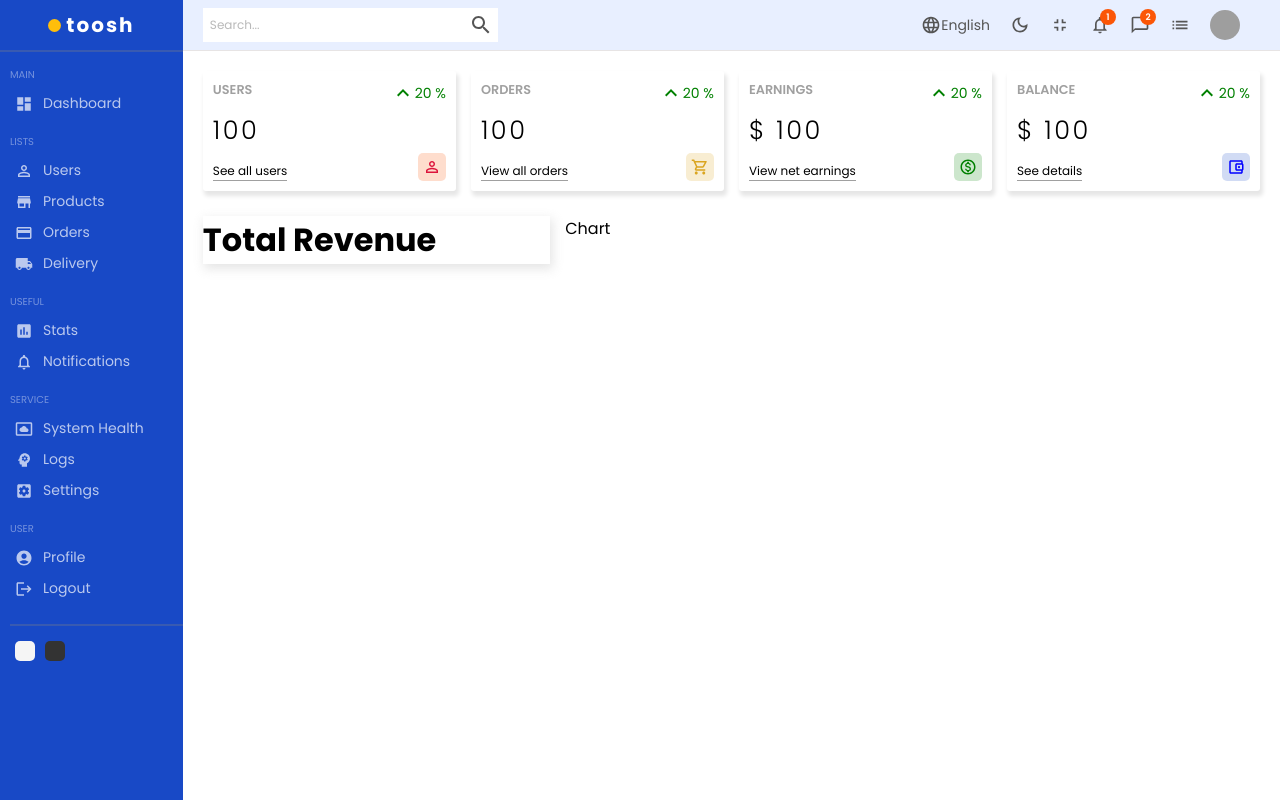
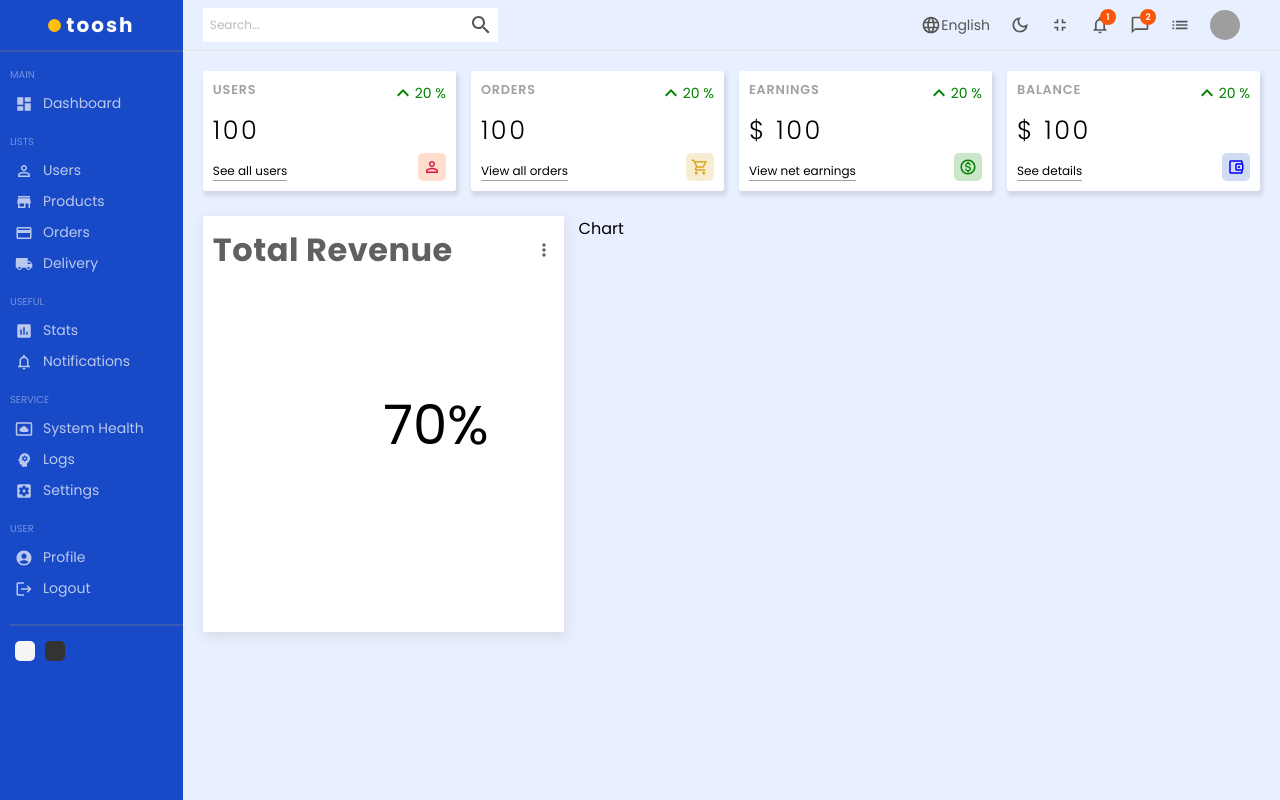
Before and after one commit to SanyaOdare/toosh-dashboard-react-app, a React (Create React App) app: page / in a window 1280 px wide. Built offline with nearby package versions, Linux system fonts and the light colour scheme; grey boxes are pictures that could not be loaded; the HTML template or start-up script is replaced by a standard one.

Commit message:
install react-circular-progressbar

```diff
--- a/package.json
+++ b/package.json
@@ -12,6 +12,7 @@
     "@testing-library/user-event": "^13.5.0",
     "add": "^2.0.6",
     "react": "^18.2.0",
+    "react-circular-progressbar": "^2.1.0",
     "react-dom": "^18.2.0",
     "react-router-dom": "^6.3.0",
     "react-scripts": "^5.0.1",
--- a/src/components/featured/Featured.jsx
+++ b/src/components/featured/Featured.jsx
@@ -1,12 +1,19 @@
 import "./featured.scss"
+import MoreVertIcon from '@mui/icons-material/MoreVert';
+import { CircularProgressbar } from "react-circular-progressbar";
 
 const Featured = () => {
   return (
     <div className="featured">
-    <div className="top">
-      <h1 className="title">Total Revenue</h1>
-    </div>
-    <div className="bottom"></div>
+      <div className="top">
+        <h1 className="title">Total Revenue</h1>
+        <MoreVertIcon fontSize="small" />
+      </div>
+      <div className="bottom">
+        <div className="featuredChart">
+          <CircularProgressbar value={70} text="70%" />
+        </div>
+      </div>
     </div>
   )
 }
--- a/src/components/featured/featured.scss
+++ b/src/components/featured/featured.scss
@@ -1,5 +1,16 @@
 .featured {
+  background-color: #fff;
   flex: 2;
   box-shadow: 2px 4px 10px 1px rgba(0, 0, 0, 0.47);
-  -webkit-box-shadow: 2px 4px 10px 1px rgba(201, 201, 201, 0.47);;
+  -webkit-box-shadow: 2px 4px 10px 1px rgba(201, 201, 201, 0.47);
+  padding: 10px;
+
+  .top {
+    color: #606060;
+    display: flex;
+    align-items: center;
+    justify-content: space-between;
+    font-weight: 4;
+    letter-spacing: 0.5px;
+  }
 }
--- a/src/components/widget/widget.scss
+++ b/src/components/widget/widget.scss
@@ -1,4 +1,5 @@
 .widget {
+  background-color: #fff;
   border-radius: 3px;
   display: flex;
   justify-content: space-between;
@@ -18,6 +19,7 @@
       color: #a0a0a0;
       font-size: 0.8rem;
       font-weight: 600;
+      letter-spacing: 0.8px;
     }
 
     .counter {
--- a/src/pages/home/home.scss
+++ b/src/pages/home/home.scss
@@ -2,6 +2,7 @@
   display: flex;
 
   .homeContainer {
+    background-color: #E8EFFF;
     flex: 6;
 
     .widgets, .charts {
```
Also changed, not shown: 1 other file (tests, documents, lock files or other folders).
